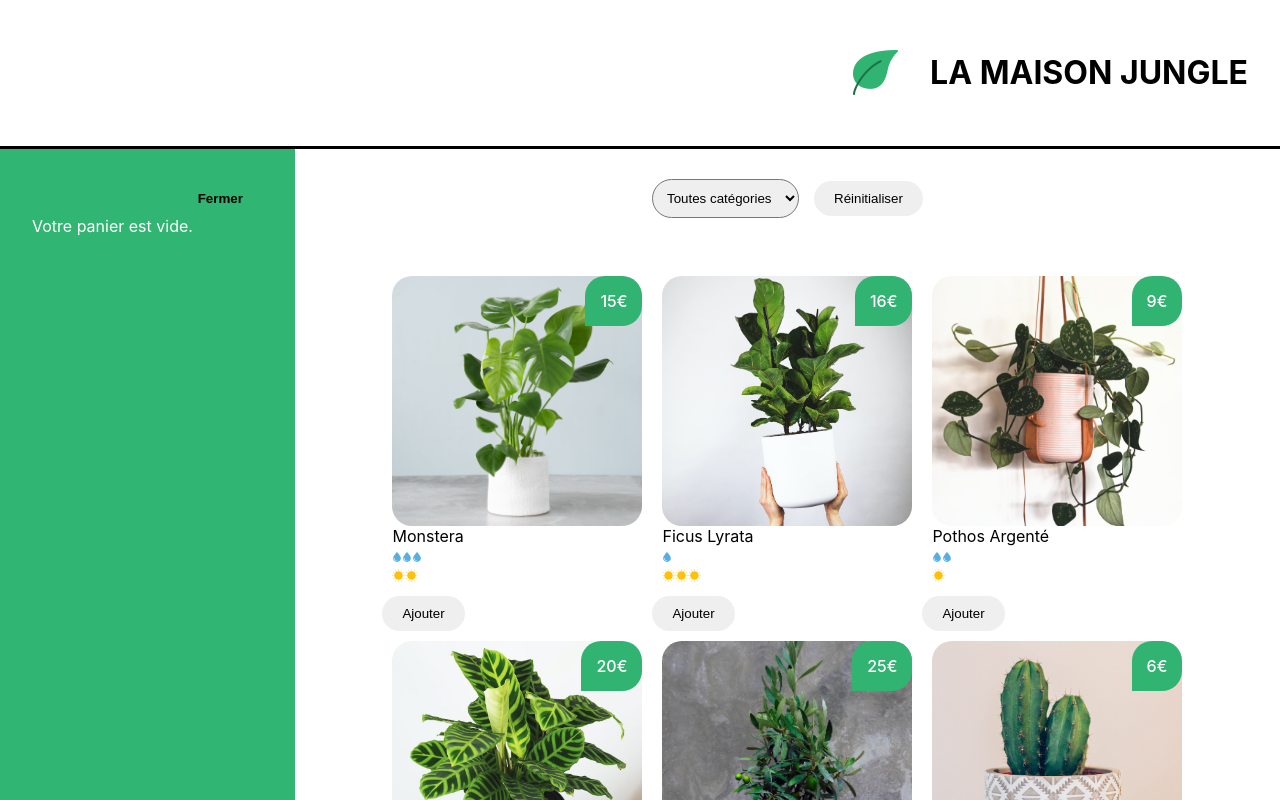
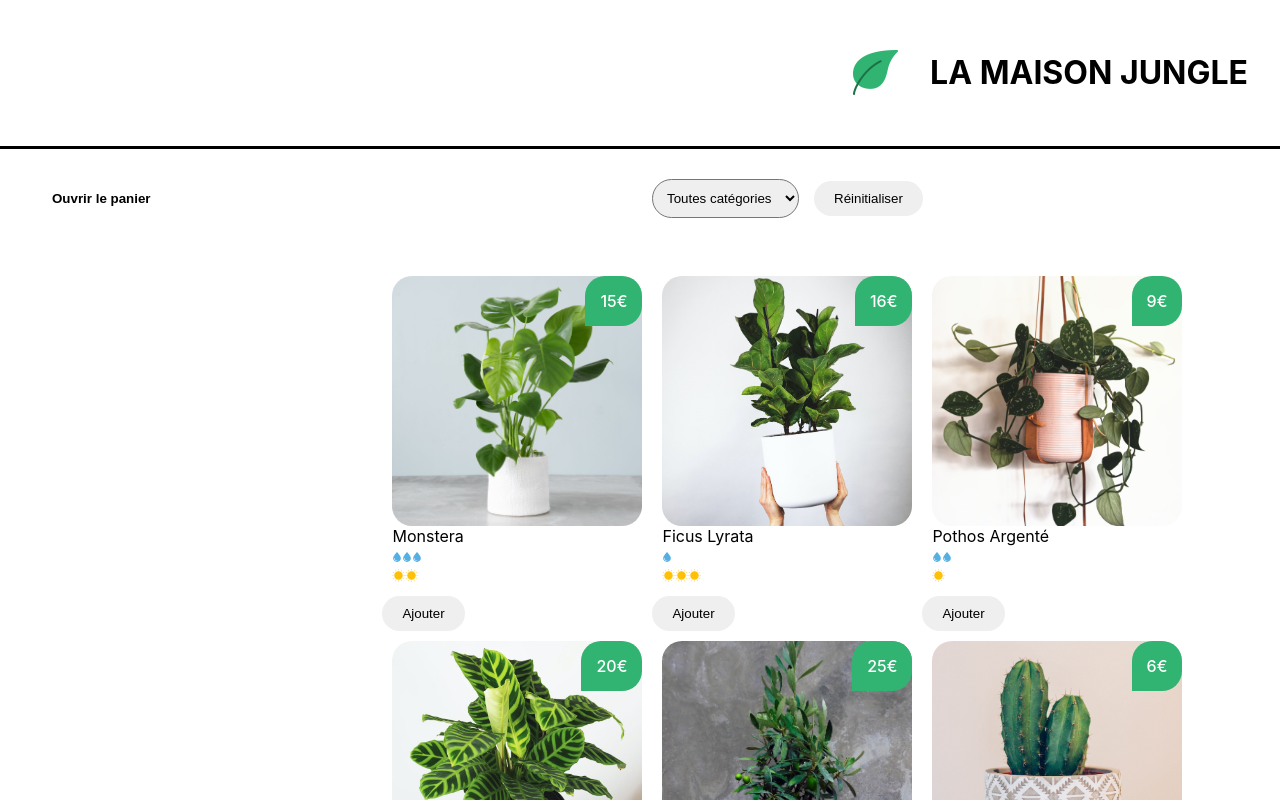
Before and after one commit to CarolineSenes/la-maison-jungle_ecommerce, a React (Create React App) app: page / in a window 1280 px wide. Shown: the top 800 px of the page. Built offline with nearby package versions, Linux system fonts and the light colour scheme.

Commit message:
modif Cart : color & display default toggle-button

```diff
--- a/src/components/Cart.js
+++ b/src/components/Cart.js
@@ -2,7 +2,7 @@ import { useState } from "react";
 import "../styles/Cart.css";
 
 const Cart = ({ cart, updateCart }) => {
-  const [isOpen, setIsOpen] = useState(true);
+  const [isOpen, setIsOpen] = useState(false);
 
   const total = cart.reduce(
     (acc, plantType) => acc + plantType.amount * plantType.price,
--- a/src/styles/Cart.css
+++ b/src/styles/Cart.css
@@ -27,7 +27,7 @@
 .lmj-cart-toggle-button {
 	background: none;
 	font-weight: 600;
-	color: white;
+	color: black;
 	align-self: flex-end;
 }
 
@@ -36,6 +36,6 @@
 	width: 300px;
 }
 
-.lmj-cart-toggle-button {
-	color: black;
+ion-icon{
+	cursor: pointer;
 }
```
